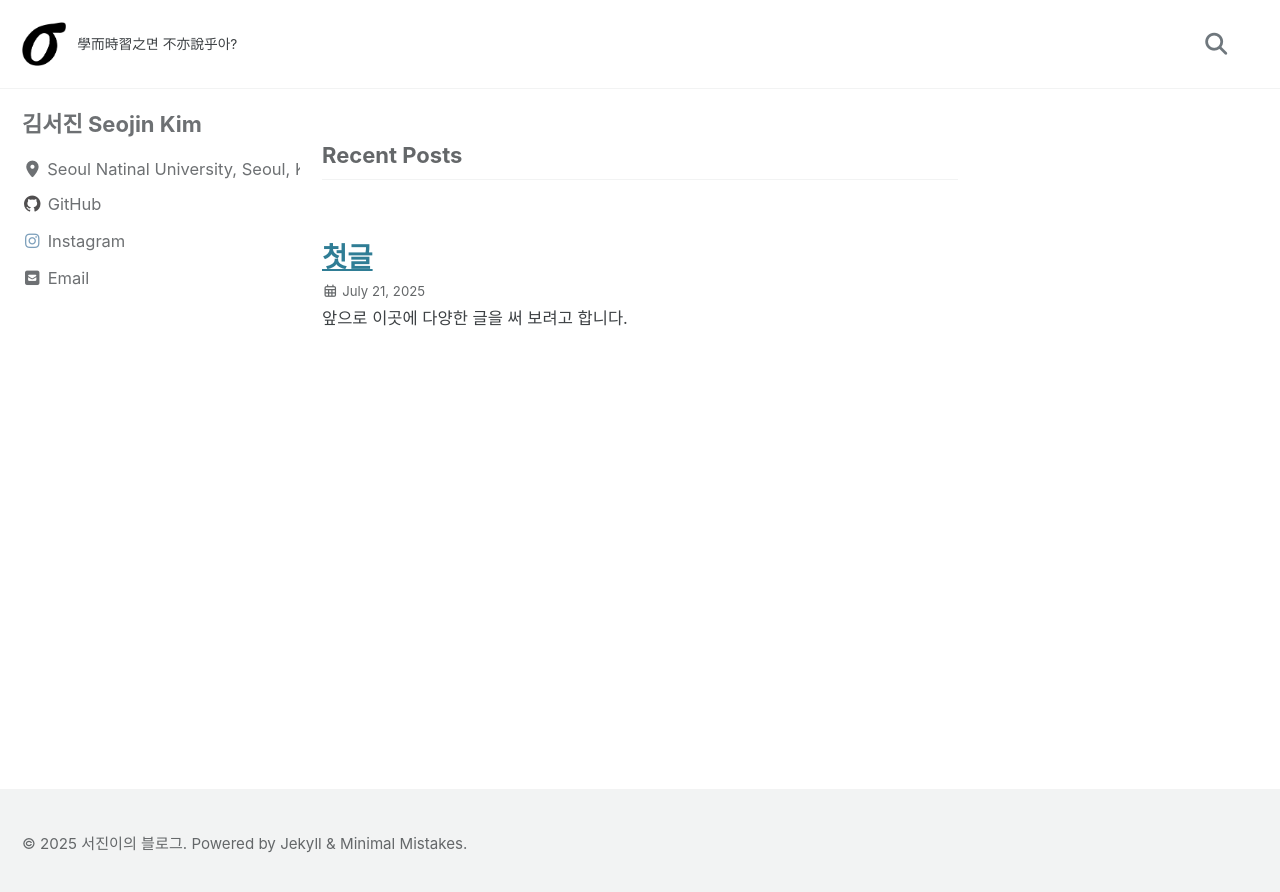
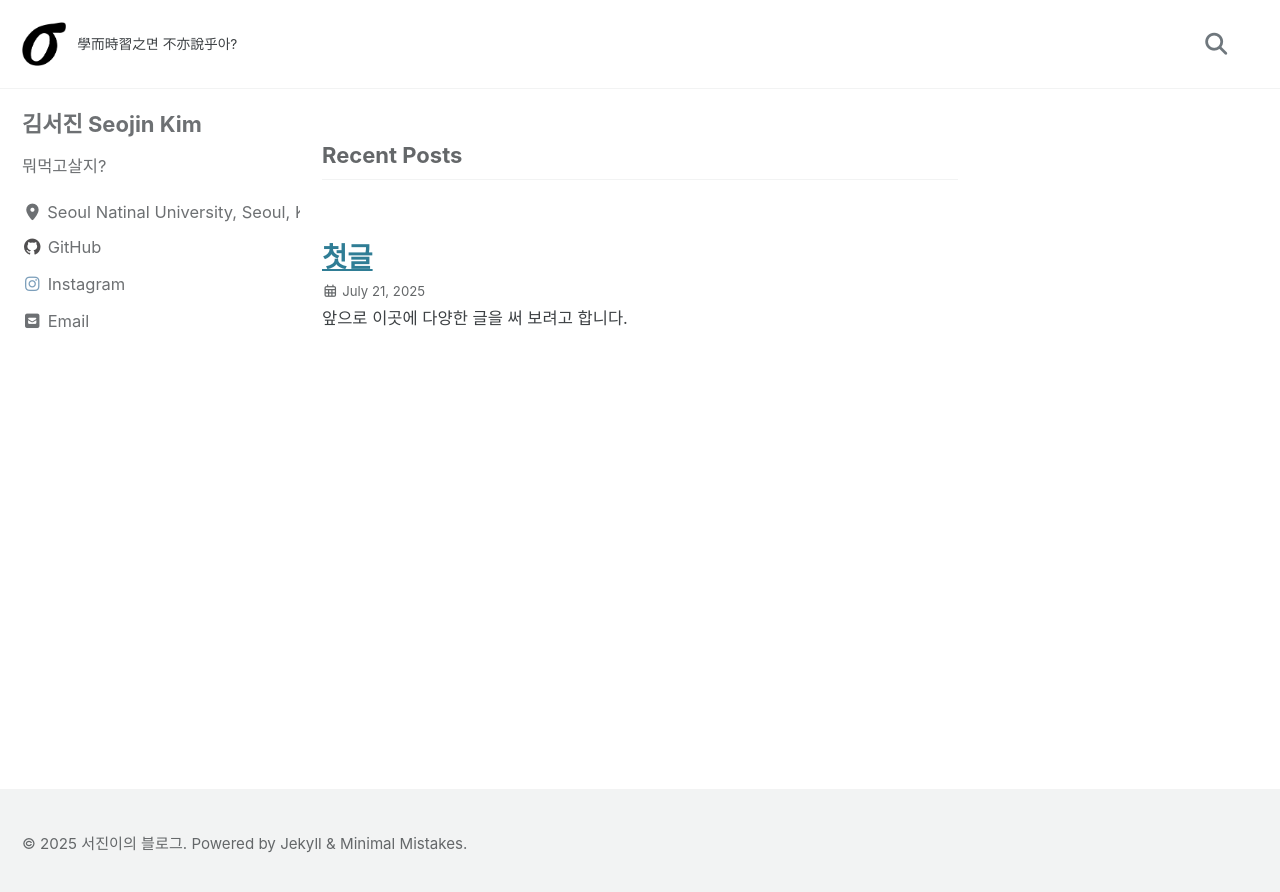
Before and after one commit to keemseojin/keemseojin.github.io, a Jekyll site: the page built from index.html, in a window 1280 px wide. Shown: the top 892 px of the page. Built offline with Jekyll 4.4.1, drawn with Linux system fonts in a browser that asks for light colours; cached includes are drawn as plain includes; the list of posts is cut into pages by our own code.

Commit message:
Update _config.yml

```diff
--- a/_config.yml
+++ b/_config.yml
@@ -114,7 +114,7 @@ analytics:
 author:
   name             : "김서진 Seojin Kim"
   avatar           : # path of avatar image, e.g. "/assets/images/bio-photo.jpg"
-  bio              : ""
+  bio              : "뭐먹고살지?"
   location         : "Seoul Natinal University, Seoul, Korea"
   email            : "seojin544@snu.ac.kr"
   links:
```
